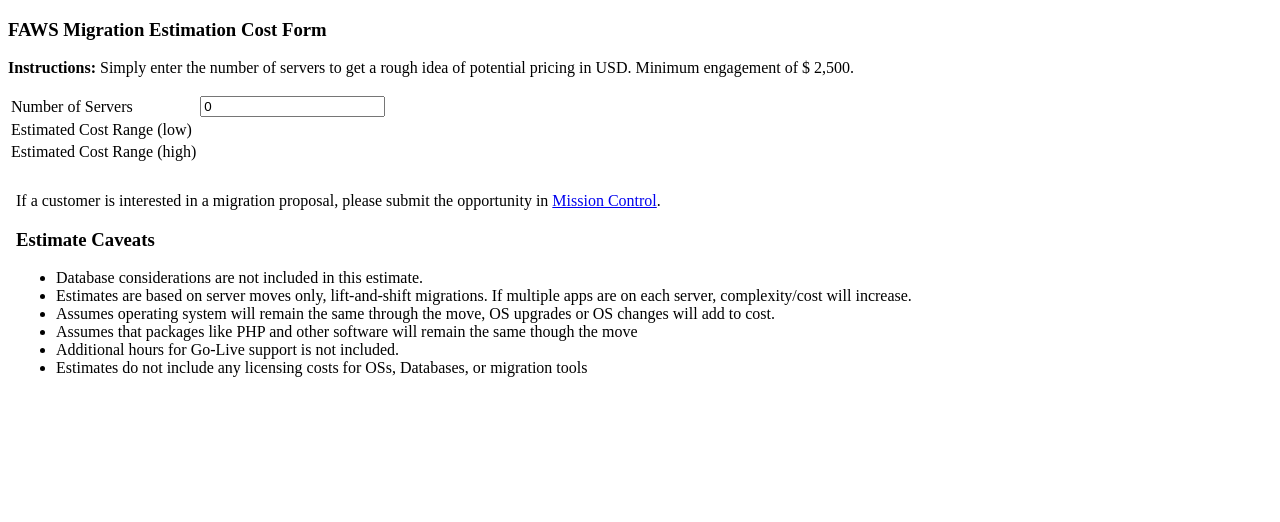
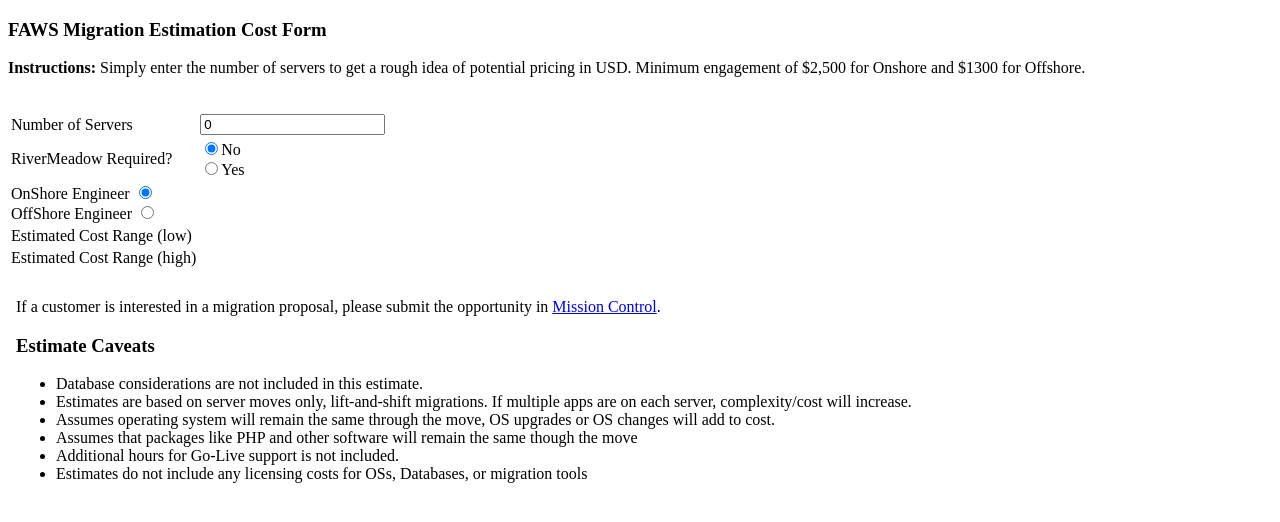
Before and after one commit to gaur4580/MigrationCalculator, a plain HTML site: page index.html in a window 1280 px wide. Shown: the top 522 px of the page. Drawn offline with Linux system fonts and the light colour scheme.

Commit message:
radio button for Onshore/Offshore and RiveMeadow

```diff
--- a/caveats.html
+++ b/caveats.html
@@ -1,5 +1,4 @@
-<br>
-If a customer is interested in a migration proposal, please submit the opportunity in <a href="https://professionalservices.rax.io/">Mission Control</a>.
+<br> If a customer is interested in a migration proposal, please submit the opportunity in <a href="https://professionalservices.rax.io/" target="_blank">Mission Control</a>.
 
 <h3>Estimate Caveats</h3>
 
--- a/index.html
+++ b/index.html
@@ -1,21 +1,39 @@
 <!DOCTYPE html PUBLIC "-//W3C//DTD XHTML 1.0 Strict//EN" "http://www.w3.org/TR/xhtml1/DTD/xhtml1-strict.dtd">
 <html xmlns="http://www.w3.org/1999/xhtml">
+
 <head>
-    <meta http-equiv="Content-Type" content="text/html; charset=iso-8859-1"/>
+    <meta http-equiv="Content-Type" content="text/html; charset=iso-8859-1" />
     <title>FAWS Migration Pricing Estimate Form</title>
 </head>
+
 <body>
     <h3>FAWS Migration Estimation Cost Form</h3>
     <p>
-    <b>Instructions:</b> Simply enter the number of servers to get a rough idea of potential pricing in USD. Minimum engagement of $ 2,500.
+        <b>Instructions:</b> Simply enter the number of servers to get a rough idea of potential pricing in USD. Minimum engagement of $2,500 for Onshore and $1300 for Offshore.
     </p>
     <form name="MIGRATIONS" action="javascript:myFunction(); return false;">
         <table>
             <tr>
                 <td>Number of Servers</td>
                 <td>
-          <input type="number" name="SERVERS" id="input" min="0" value="0" oninput="calculate();"/>
+                    <input type="number" name="SERVERS" id="input" min="0" value="0" oninput="calculate();" />
                 </td>
+            </tr><br>
+            <tr>
+                <td>RiverMeadow Required?</td>
+
+                <td>
+                    <input type="radio" name="rd1" checked="checked" onchange="calculate();">No <br>
+                    <input type="radio" name="rd1" id="RM" onchange="calculate();">Yes
+
+
+            </tr>
+            <tr>
+
+                <td>
+                    OnShore Engineer <input type="radio" name="Engineer" checked="checked" onchange="calculate();"><br> OffShore Engineer <input type="radio" name="Engineer" id="OffShore" onchange="calculate();">
+
+
             </tr>
             <tr>
                 <td>Estimated Cost Range (low)</td>
@@ -37,4 +55,5 @@
 
     <script type="text/javascript" src="js/calc.js"></script>
 </body>
+
 </html>
--- a/js/calc.js
+++ b/js/calc.js
@@ -12,28 +12,40 @@ function calculate() {
         document.getElementById("COST_HIGH").innerHTML = "$ 0";
         return;
     }
+    var red1 = document.getElementById("red1");
+    var red2 = document.getElementById("red2");
+    var RM_Licence = 0;
+    if (RM.checked) {
+        var RM_Licence = 50;
+    }
 
     var ARCHITECT_RATE = 300;
     var MIGRATION_ENGINEER_RATE = 225;
+    if (OffShore.checked) {
+        var MIGRATION_ENGINEER_RATE = 75;;
+    }
     var PROJECT_MANAGER_RATE = 200;
     var MIN_HOURS_PER_SERVER = 4;
     var MAX_HOURS_PER_SERVER = 8;
-  var MINIMUM_ENGAGEMENT = ARCHITECT_RATE*1 + MIGRATION_ENGINEER_RATE*8 + PROJECT_MANAGER_RATE*2
+    var RM_COST = RM_Licence * SERVERS
 
-  var MIN_ENGINEERING_HOURS = SERVERS*MIN_HOURS_PER_SERVER;
-  var MAX_ENGINEERING_HOURS = SERVERS*MAX_HOURS_PER_SERVER;
+    var MINIMUM_ENGAGEMENT = ARCHITECT_RATE * 1 + MIGRATION_ENGINEER_RATE * 8 + PROJECT_MANAGER_RATE * 2 + RM_COST;
+    var MIN_ENGINEERING_HOURS = SERVERS * MIN_HOURS_PER_SERVER;
+    var MAX_ENGINEERING_HOURS = SERVERS * MAX_HOURS_PER_SERVER;
 
-  var MIN_PROJECT_MANAGER_HOURS = MIN_ENGINEERING_HOURS*.2;
-  var MAX_PROJECT_MANAGER_HOURS = MAX_ENGINEERING_HOURS*.2;
+    var MIN_PROJECT_MANAGER_HOURS = MIN_ENGINEERING_HOURS * .2;
+    var MAX_PROJECT_MANAGER_HOURS = MAX_ENGINEERING_HOURS * .2;
 
-  var MIN_ENG_COST = MIN_ENGINEERING_HOURS*MIGRATION_ENGINEER_RATE;
-  var MAX_ENG_COST = MAX_ENGINEERING_HOURS*MIGRATION_ENGINEER_RATE;
+    var MIN_ENG_COST = MIN_ENGINEERING_HOURS * MIGRATION_ENGINEER_RATE;
+    var MAX_ENG_COST = MAX_ENGINEERING_HOURS * MIGRATION_ENGINEER_RATE;
 
-  var MIN_PM_COST = MIN_PROJECT_MANAGER_HOURS*PROJECT_MANAGER_RATE;
-  var MAX_PM_COST = MAX_PROJECT_MANAGER_HOURS*PROJECT_MANAGER_RATE;
+    var MIN_PM_COST = MIN_PROJECT_MANAGER_HOURS * PROJECT_MANAGER_RATE;
+    var MAX_PM_COST = MAX_PROJECT_MANAGER_HOURS * PROJECT_MANAGER_RATE;
 
-  var MIN_COST = MIN_PM_COST+MIN_ENG_COST;
-  var MAX_COST = MAX_PM_COST+MAX_ENG_COST;
+
+
+    var MIN_COST = MIN_PM_COST + MIN_ENG_COST + RM_COST;
+    var MAX_COST = MAX_PM_COST + MAX_ENG_COST + RM_COST;
 
     if (MIN_COST < MINIMUM_ENGAGEMENT) {
         document.getElementById("COST_LOW").innerHTML = "$ " + MINIMUM_ENGAGEMENT.toFixed(2).replace(/(\d)(?=(\d{3})+\.)/g, '$1,');
```
Lines whose indentation alone changed are shown as unchanged.
